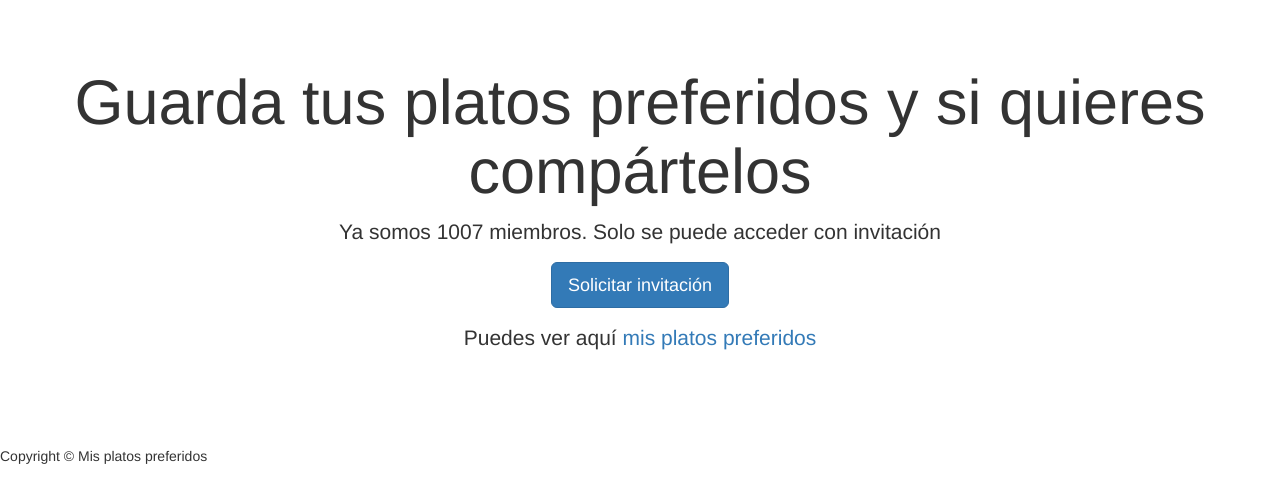
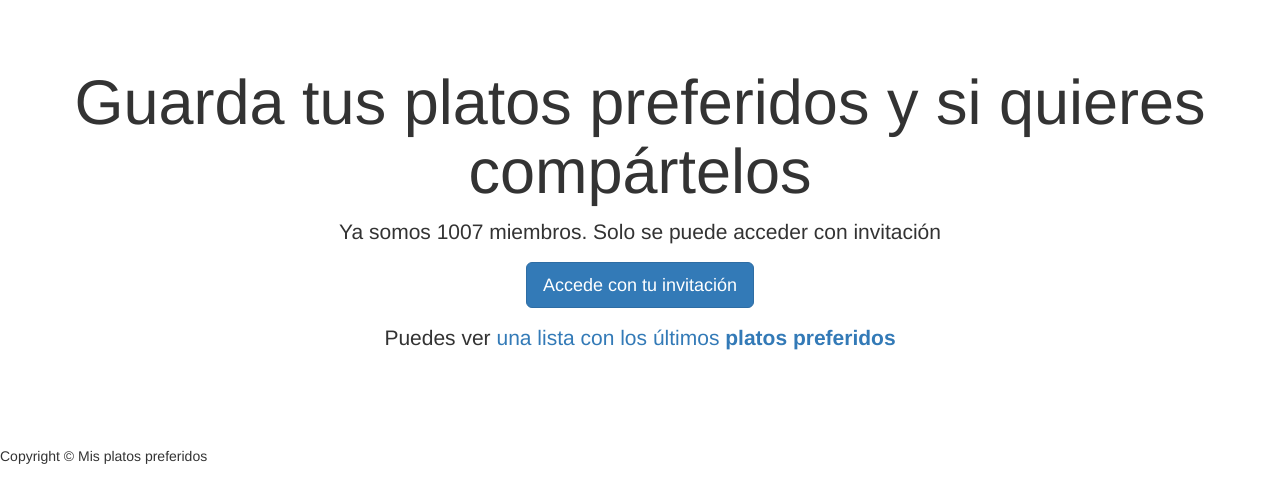
Before and after one commit to Surferito/restaurants, a Django app: page / in a window 1280 px wide. Shown: the top 503 px of the page. Run offline with Django 3.2, Linux system fonts and the light colour scheme; some libraries are stand-ins or nearby versions.

Commit message:
cambio textos

```diff
--- a/foodtaskerapp/templates/restaurant/index.html
+++ b/foodtaskerapp/templates/restaurant/index.html
@@ -5,6 +5,6 @@
 {% block content %}
     <h1>Guarda tus platos preferidos y si quieres compártelos</h1>
     <p>Ya somos {{prueba}} miembros. Solo se puede acceder con invitación</p>
-    <p><a class="btn btn-primary btn-lg" role="button" href="{% url 'restaurant-sign-in' %}">Solicitar invitación</a></p>
-<p>Puedes ver aquí <a href="mis-platos-preferidos"> mis platos preferidos</a></p>
+    <p><a class="btn btn-primary btn-lg" role="button" href="{% url 'restaurant-sign-in' %}">Accede con tu invitación</a></p>
+<p>Puedes ver <a href="mis-platos-preferidos"> una lista con los últimos <strong>platos preferidos</strong></a></p>
 {% endblock %}
--- a/foodtaskerapp/templates/restaurant/sign_in.html
+++ b/foodtaskerapp/templates/restaurant/sign_in.html
@@ -9,5 +9,6 @@
         {{ form }}
         <button type="submit">Acceder</button>
     </form>
+    <p>Solo pueden acceder los amigos de las personas registradas. Lo sentimos ...</p>
 
 {% endblock %}
--- a/foodtaskerapp/views.py
+++ b/foodtaskerapp/views.py
@@ -41,9 +41,6 @@ def probando_forms(request):
     return render(request, template_name, context)
 
 
-
-
-
 def home(request):
     return render(request, 'restaurant/index.html', {'prueba': 1007})
 
```
